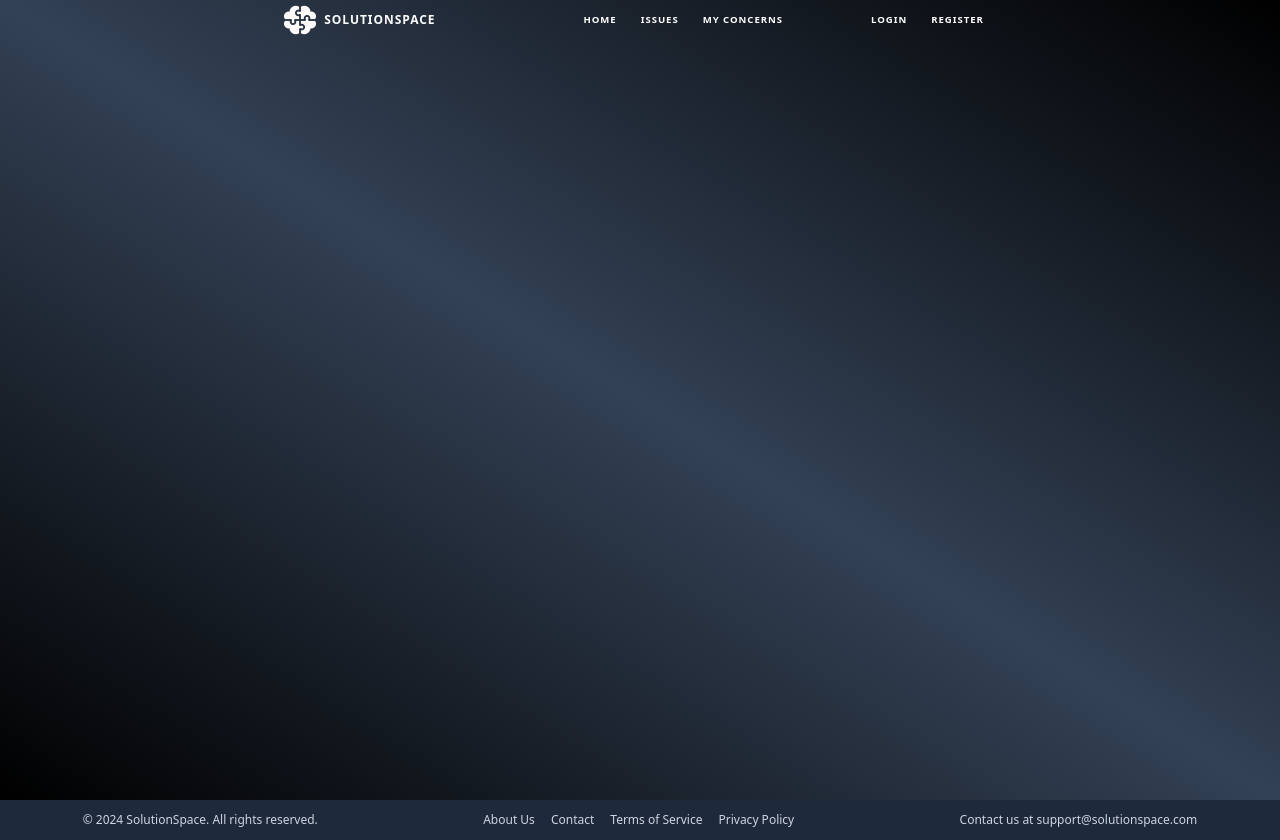
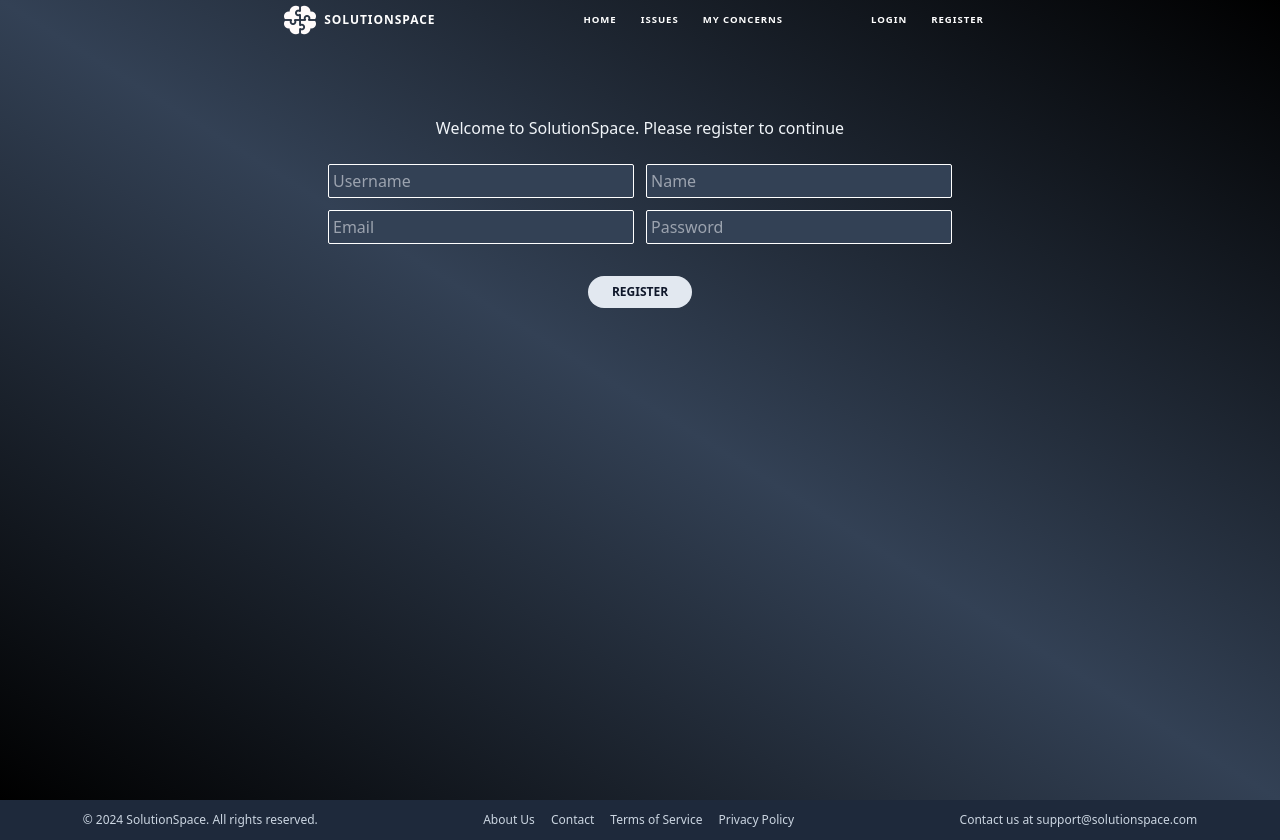
Before and after one commit to SnehaReddy10/connect-frontend, a React (Vite) app: page /register in a window 1280 px wide. Built offline with nearby package versions, Linux system fonts and the light colour scheme.

Commit message:
add register screen

```diff
--- a/src/App.tsx
+++ b/src/App.tsx
@@ -4,6 +4,7 @@ import Navbar from './components/Navbar';
 import Issues from './components/Issues';
 import Room from './components/Room';
 import Footer from './components/Footer';
+import Register from './components/Register';
 
 function App() {
   return (
@@ -14,6 +15,7 @@ function App() {
           <Route path="/" element={<Home />} />
           <Route path="/issues" element={<Issues />} />
           <Route path="/room/:id" element={<Room />} />
+          <Route path="/register" element={<Register />} />
         </Routes>
       </div>
       <Footer />
--- a/src/components/Navbar.tsx
+++ b/src/components/Navbar.tsx
@@ -27,7 +27,9 @@ const Navbar = () => {
         </div>
         <div className="flex">
           <div className="nav-item">LOGIN</div>
-          <div className="nav-item">REGISTER</div>
+          <div className="nav-item">
+            <Link to="register">REGISTER</Link>
+          </div>
           <div className="nav-item hidden">LOGOUT</div>
         </div>
       </div>
--- /dev/null
+++ b/src/components/Register.tsx
@@ -0,0 +1,18 @@
+function Register() {
+  return (
+    <div className="mt-20 flex flex-col items-center justify-center gap-6">
+      <h5 className="text-base text-slate-100">
+        Welcome to SolutionSpace. Please register to continue
+      </h5>
+      <div className="grid grid-cols-2 w-1/2 gap-3 ">
+        <input type="text" placeholder="Username" className="input" />
+        <input type="text" placeholder="Name" className="input" />
+        <input type="text" placeholder="Email" className="input" />
+        <input type="password" placeholder="Password" className="input" />
+      </div>
+      <button className="button">Register</button>
+    </div>
+  );
+}
+
+export default Register;
--- a/src/index.css
+++ b/src/index.css
@@ -18,4 +18,12 @@
   .hover{
     @apply hover:bg-slate-800
   }
+
+  .input{
+    @apply bg-slate-700 hover:bg-slate-800 border border-white rounded-sm p-1
+  }
+
+  .button{
+    @apply mt-2 bg-slate-200 hover:bg-slate-100 text-slate-900 uppercase text-xs font-sans font-bold py-2 px-6 rounded-full
+  }
 }
```
